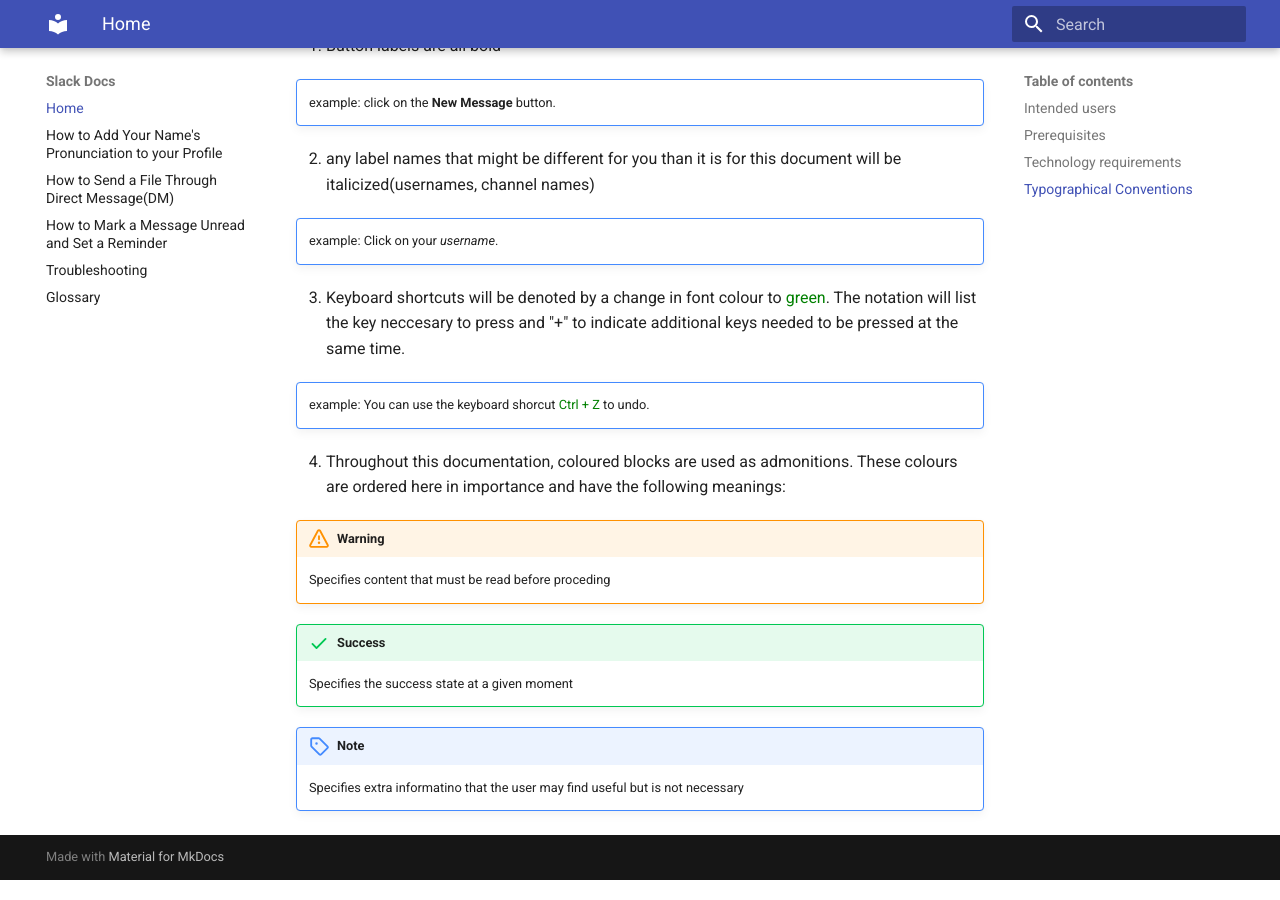
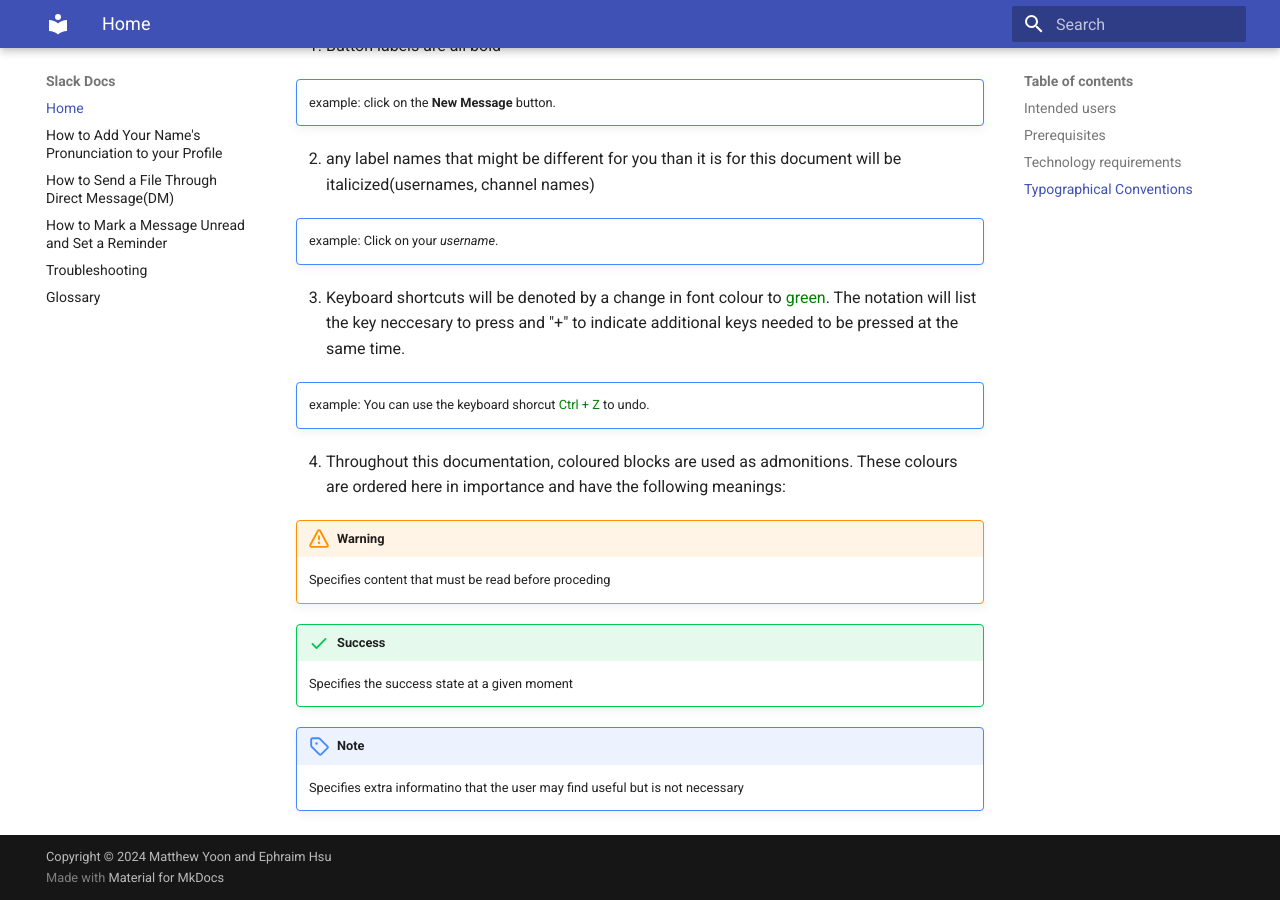
Before and after one commit to matthewy0987/COMM2216_SlackDocs, an MkDocs documentation site: the page built from docs/index.md, in a window 1280 px wide and 900 px high, scrolled down 1134 px. Built offline with MkDocs 1.6.1 and Material for MkDocs 9.7.7, drawn with Linux system fonts in a browser that asks for light colours.

Commit message:
ADD copyright label to user doc

```diff
--- a/mkdocs.yml
+++ b/mkdocs.yml
@@ -35,3 +35,6 @@
   - sane_lists
   - attr_list
   - md_in_html
+
+copyright: |
+  Copyright &copy; 2024 <a href="https://github.com/matthewy0987/COMM2216_SlackDocs" target="_blank" rel="noopener">Matthew Yoon and Ephraim Hsu</a>
```
